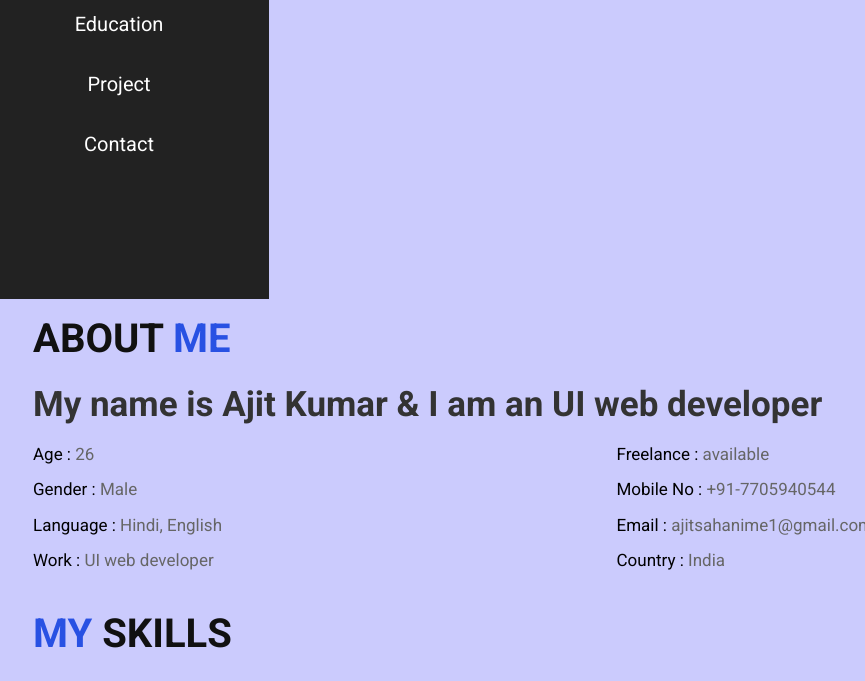
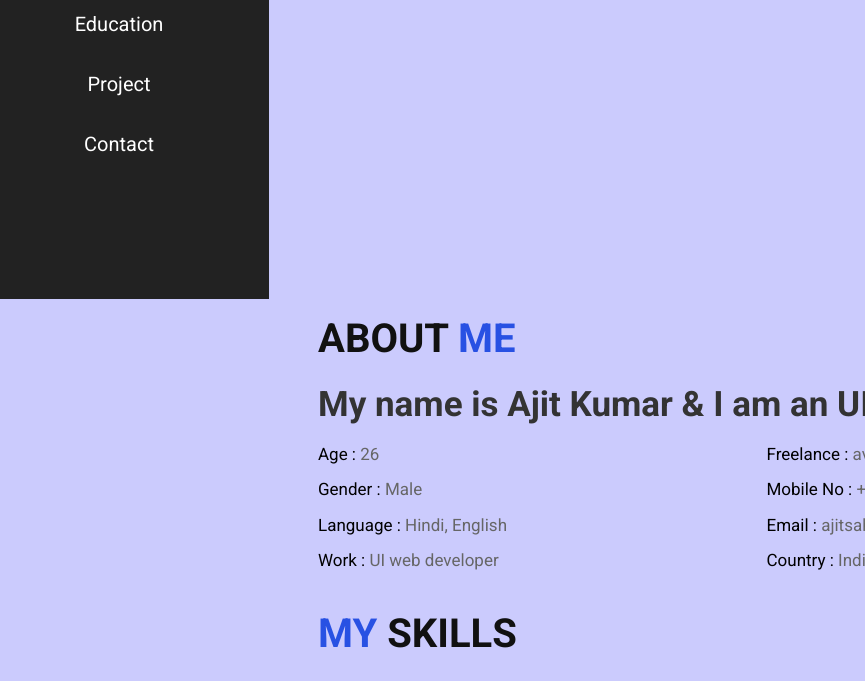
Before and after one commit to kumarajit1/cv, a website: page index.html in a window 1280 px wide. Shown: the part 501-1182 px from the top of the page, without its empty margins (31-896 px from the left). Drawn offline with Linux system fonts and the light colour scheme.

Commit message:
Update style.css

```diff
--- a/style.css
+++ b/style.css
@@ -22,7 +22,7 @@ html{
 
 body{
     background: #cbcbfd;
-
+    padding-left: 30rem;
 }
 
 section{
```
